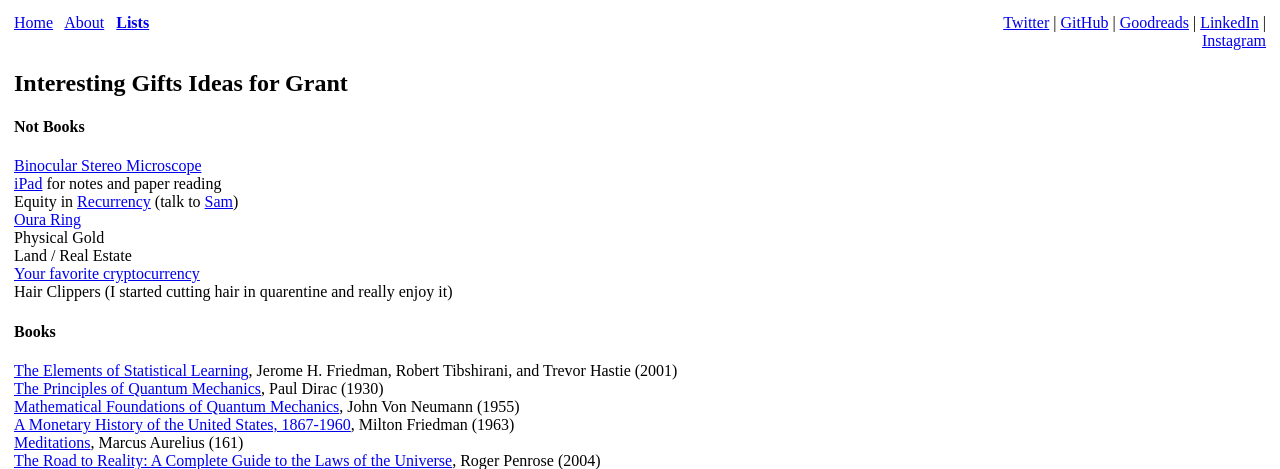
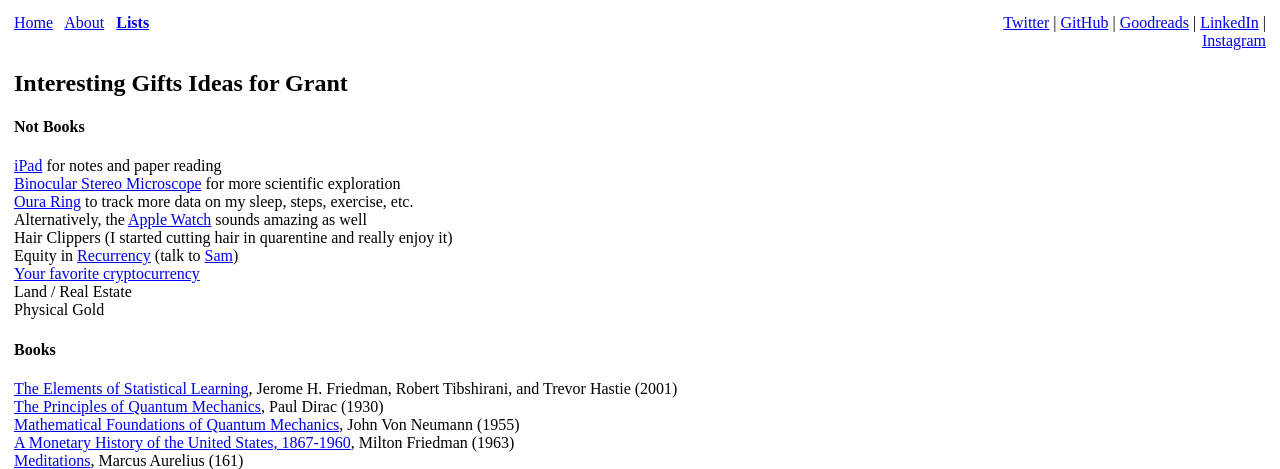
Before and after one commit to GrantStenger/grantstenger.com, a Flask app: page /gift-ideas in a window 1280 px wide. Shown: the top 469 px of the page. Run offline with Flask 2, Linux system fonts and the light colour scheme.

Commit message:
more content

```diff
--- a/templates/gift-ideas.html
+++ b/templates/gift-ideas.html
@@ -26,14 +26,16 @@
 
   <h4>Not Books</h4>
   <ul>
-    <li><a href='https://www.amscope.com/stereo-microscopes/7x-45x-stereo-binocular-microscope-with-14-pillar-stand-64-led-ring-light.html'>Binocular Stereo Microscope</a></li>
-    <li><a href='https://www.apple.com/shop/buy-ipad/ipad-pro'>iPad</a> for notes and paper reading</li>
-    <li>Equity in <a href='https://recurrency.ai/'>Recurrency</a> (talk to <a href='mailto:sam@recurrency.ai'>Sam</a>)</li>
-    <li><a href='https://ouraring.com/'>Oura Ring</a></li>
+    <li><a href='https://www.apple.com/shop/buy-ipad/ipad-pro' target='_blank'>iPad</a> for notes and paper reading</li>
+    <li><a href='https://www.amscope.com/stereo-microscopes/7x-45x-stereo-binocular-microscope-with-14-pillar-stand-64-led-ring-light.html' target='_blank'>Binocular Stereo Microscope</a> for more scientific exploration</li>
+    <li><a href='https://ouraring.com/' target='_blank'>Oura Ring</a> to track more data on my sleep, steps, exercise, etc.</li>
+    <li>Alternatively, the <a href='https://www.apple.com/watch/' target='_blank'>Apple Watch</a> sounds amazing as well</li>
+    <li>Hair Clippers (I started cutting hair in quarentine and really enjoy it)</li>
+    <li>Equity in <a href='https://recurrency.ai/' target='_blank'>Recurrency</a> (talk to <a href='mailto:sam@recurrency.ai'>Sam</a>)</li>
+    <li><a href='https://www.coinbase.com/' target='_blank'>Your favorite cryptocurrency</a></li>
+    <li>Land / Real Estate</li>
     <li>Physical Gold</li>
-    <li>Land / Real Estate</li>
-    <li><a href='https://www.coinbase.com/'>Your favorite cryptocurrency</a></li>
-    <li>Hair Clippers (I started cutting hair in quarentine and really enjoy it)</li>
+
   </ul>
 
   <h4>Books</h4>
```
